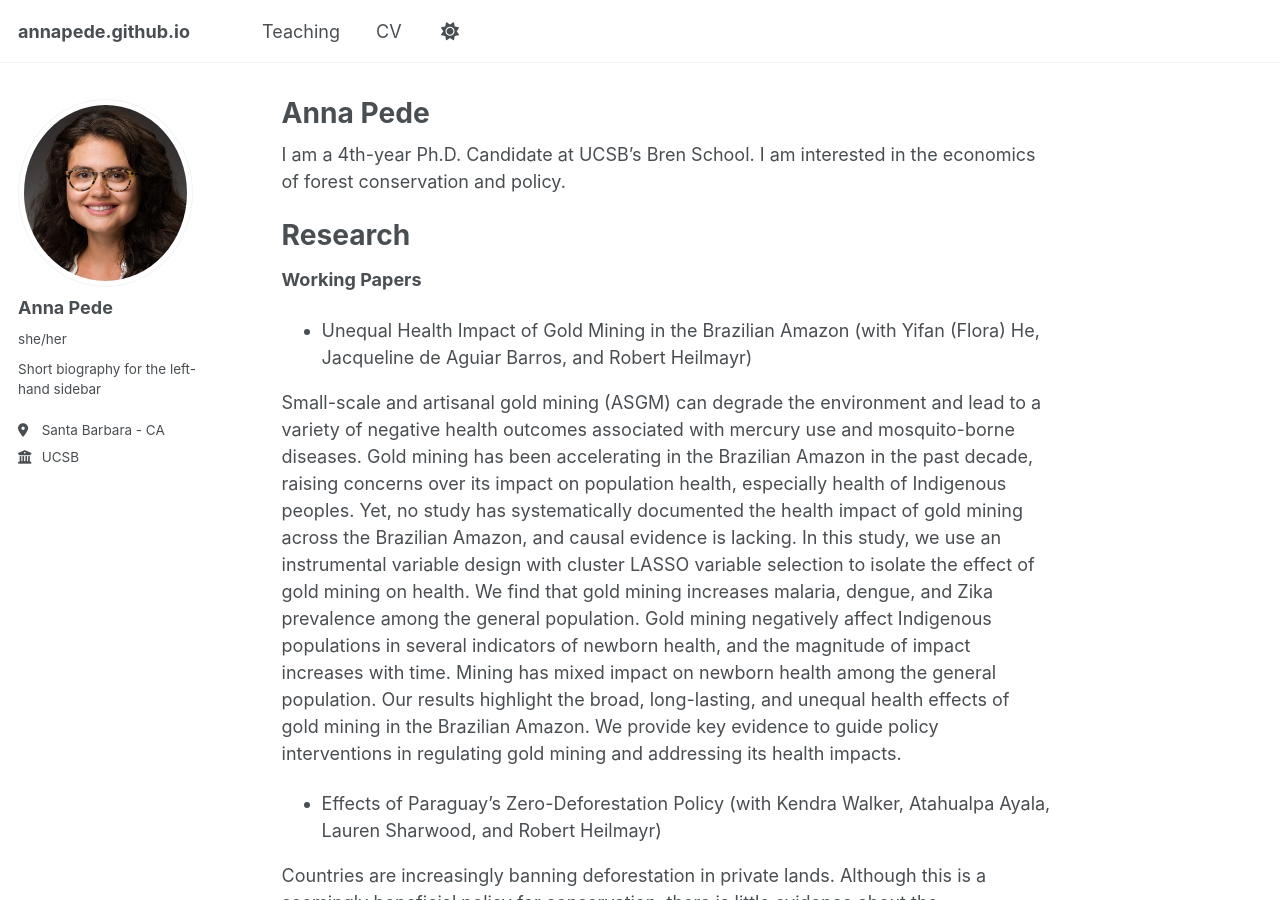
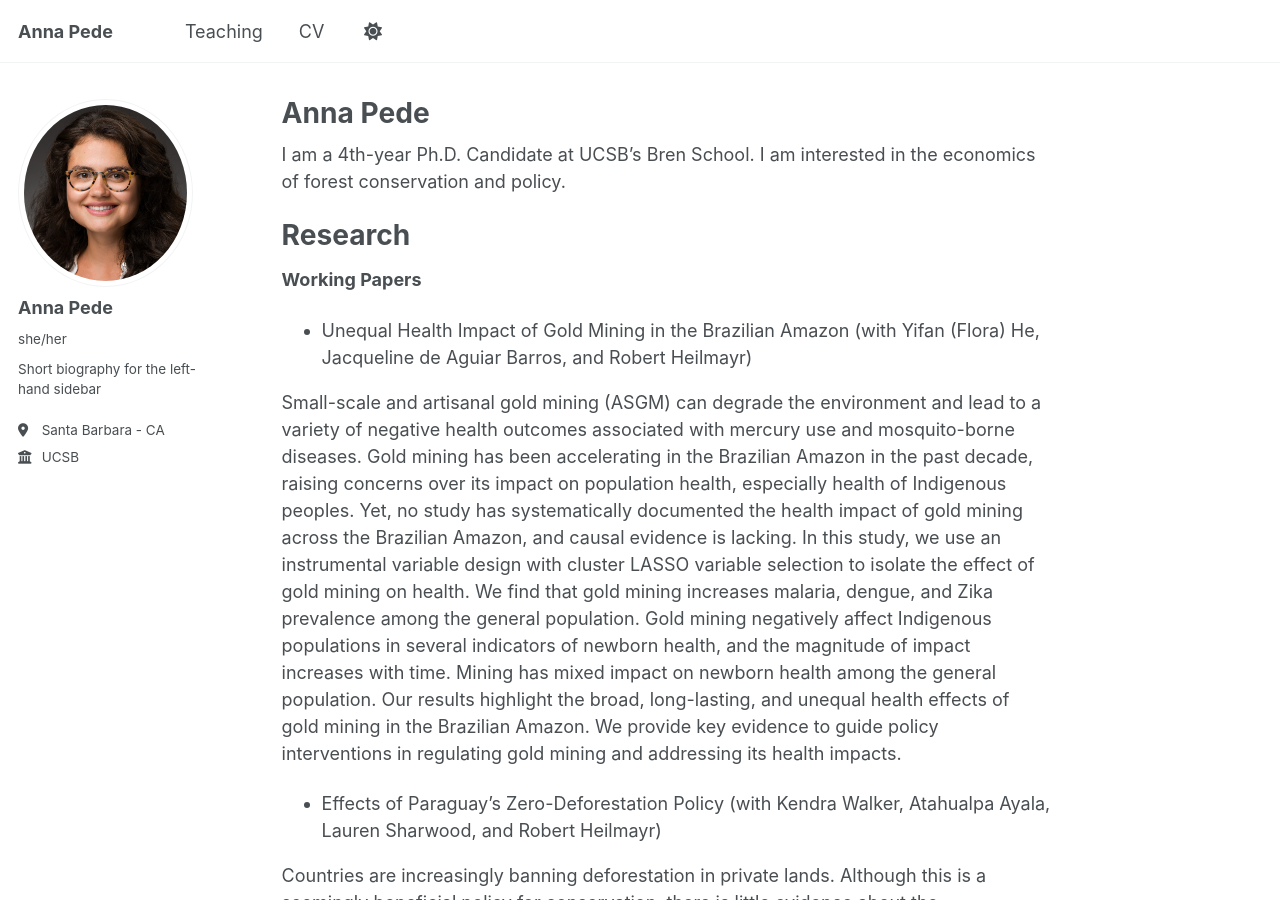
Before and after one commit to annapede/annapede.github.io, a Jekyll site: the page built from _pages/about.md, in a window 1280 px wide and 900 px high. Built offline with Jekyll 4.4.1, drawn with Linux system fonts in a browser that asks for light colours; a script that is not in the unit is left out; part of the change alters nothing that is shown.

Commit message:
Update _config.yml

```diff
--- a/_config.yml
+++ b/_config.yml
@@ -6,16 +6,49 @@
 # `jekyll serve -l -H localhost`. If you change this file, please restart the
 # server process.
 
-# Basic Site Settings
+# Site Settings
 locale                   : "en-US"
-site_theme               : "default" # Currently available options are "default", "air"
-title                    : # Anna Pede
+title                    : "Anna Pede"
 title_separator          : "-"
-name                     : &name "Anna Pede"
+name                     : &name ""
 description              : &description "Ph.D. Candidate at UCSB"
-url                      : # https://academicpages.github.io # the base hostname & protocol for your site e.g. "https://[your GitHub username].github.io" or if you already have some other page hosted on Github then use "https://[your GitHub username].github.io/[Your Repo Name]"
-baseurl                  : # "" # the subpath of your site, e.g. "/blog"
-repository               : #"academicpages/academicpages.github.io"
+baseurl                  : "" # the subpath of your site, e.g. "/blog"
+url                      : https://annapede.github.io # the base hostname & protocol for your site e.g. "https://mmistakes.github.io"
+repository               : "annapede.github.io"
+teaser                   :  # filename of teaser fallback teaser image placed in /images/, .e.g. "500x300.png"
+breadcrumbs              : false # true, false (default)
+words_per_minute         : 160
+future                   : true
+read_more                : "disabled" # if enabled, adds "Read more" links to excerpts
+talkmap_link             : false #change to true to add link to talkmap on talks page
+comments:
+  provider               : # false (default), "disqus", "discourse", "facebook", "google-plus", "staticman", "custom"
+  disqus:
+    shortname            :
+  discourse:
+    server               : #
+  facebook:
+    appid                :
+    num_posts            : # 5 (default)
+    colorscheme          : # "light" (default), "dark"
+staticman:
+  allowedFields          : ['name', 'email', 'url', 'message']
+  branch                 : "gh-pages" # "master", "gh-pages"
+  commitMessage          : "New comment."
+  filename               : comment-{@timestamp}
+  format                 : "yml"
+  moderation             : true
+  path                   : "_data/comments/{options.slug}"
+  requiredFields         : ['name', 'email', 'message']
+  transforms:
+    email                : "md5"
+  generatedFields:
+    date:
+      type               : "date"
+      options:
+        format           : "iso8601" # "iso8601" (default), "timestamp-seconds", "timestamp-milliseconds"
+atom_feed:
+  path                   : # blank (default) uses feed.xml
 
 # Site Author - The following control what appear as part of the author content on the side bar.
 #               If a field is blank the icon and link will not appear, otherwise it will be shown.
```
